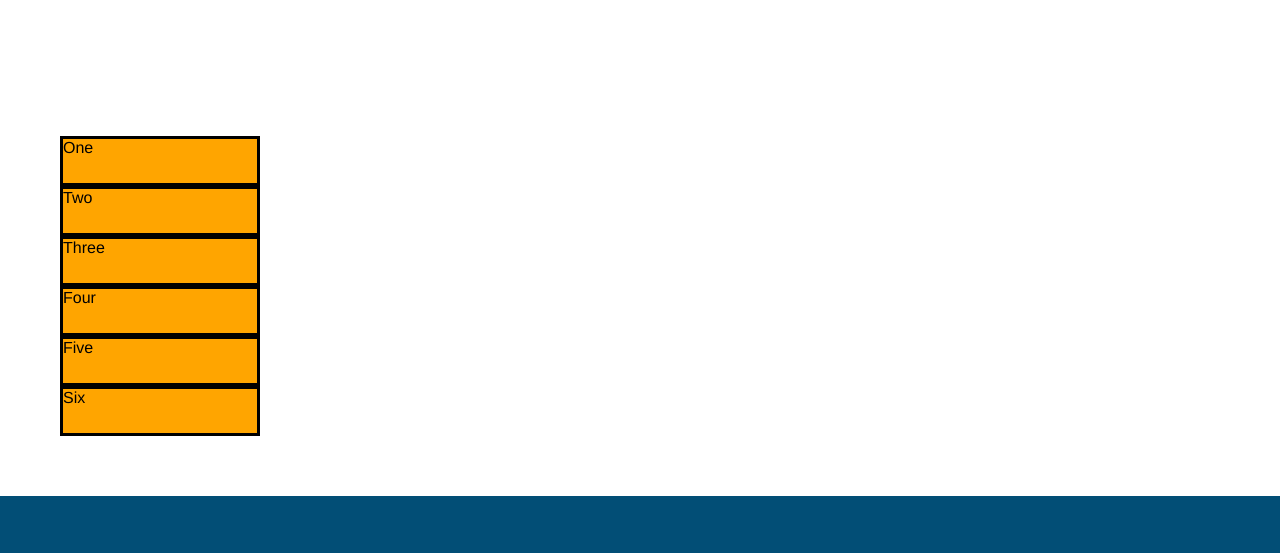
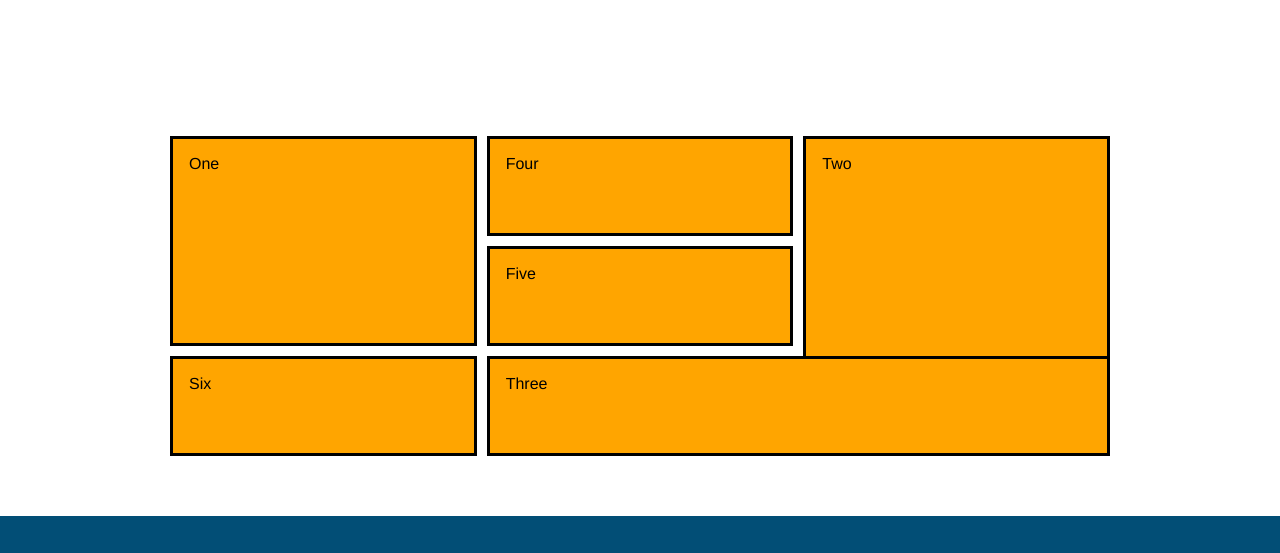
Before and after one commit to jd9913/Run-Buddy, a plain HTML site: page index.html in a window 1280 px wide. Shown: the part 2480-3033 px from the top of the page. Drawn offline with Linux system fonts and the light colour scheme.

Commit message:
started defining grid properties for the pricing grid

```diff
--- a/assets/css/style.css
+++ b/assets/css/style.css
@@ -352,15 +352,37 @@ button {
 
 .service-grid-container{
     display: grid;
+    grid-template-columns: repeat(3, 1fr);
+    grid-template-rows: repeat(3,100px);
+    max-width: 940px;
+    margin: 0 auto;
+    grid-gap: 10px;
+    grid-auto-flow: row;
+
+
 }
 
 .service-grid-item{
-    width: 200px;
-    height:50px;
+    padding: 1em;
     background-color: orange;
     border: solid;
     color:black;
 }
+.box1{
+    grid-column-start: 1; /*can be written as grid-column: 1/2;*/
+    grid-column-end: 2;
+    grid-row-start: 1; /*can be written as grid-row:1/3; */
+    grid-row-end: 3;
+}
+.box2{
+    grid-column: 3/4; /*CSS Grid numbers left-right 1... for columns, top-bottom 1... for rows. see Grid Line overlay for numbers*/
+    grid-row: 1/-1; /* Lower right corner of grid starts at -1 and goes bottom to top and right to left for rows and columns*/
+}
+.box3{
+    grid-column: 2/ span 2;
+    grid-row: 3/ span 1;
+}
+
 
 /*Media query for smaller desktop screens and smaller*/
 
--- a/index.html
+++ b/index.html
@@ -197,12 +197,12 @@
 
     <section id="service-plans" class="services">
         <div class="service-grid-container">
-            <div class="service-grid-item">One</div>
-            <div class="service-grid-item">Two</div>
-            <div class="service-grid-item">Three</div>
-            <div class="service-grid-item">Four</div>
-            <div class="service-grid-item">Five</div>
-            <div class="service-grid-item">Six</div>
+            <div class="service-grid-item box1">One</div>
+            <div class="service-grid-item box2">Two</div>
+            <div class="service-grid-item box3">Three</div>
+            <div class="service-grid-item box4">Four</div>
+            <div class="service-grid-item box5">Five</div>
+            <div class="service-grid-item box6">Six</div>
 
         </div>
 
```
